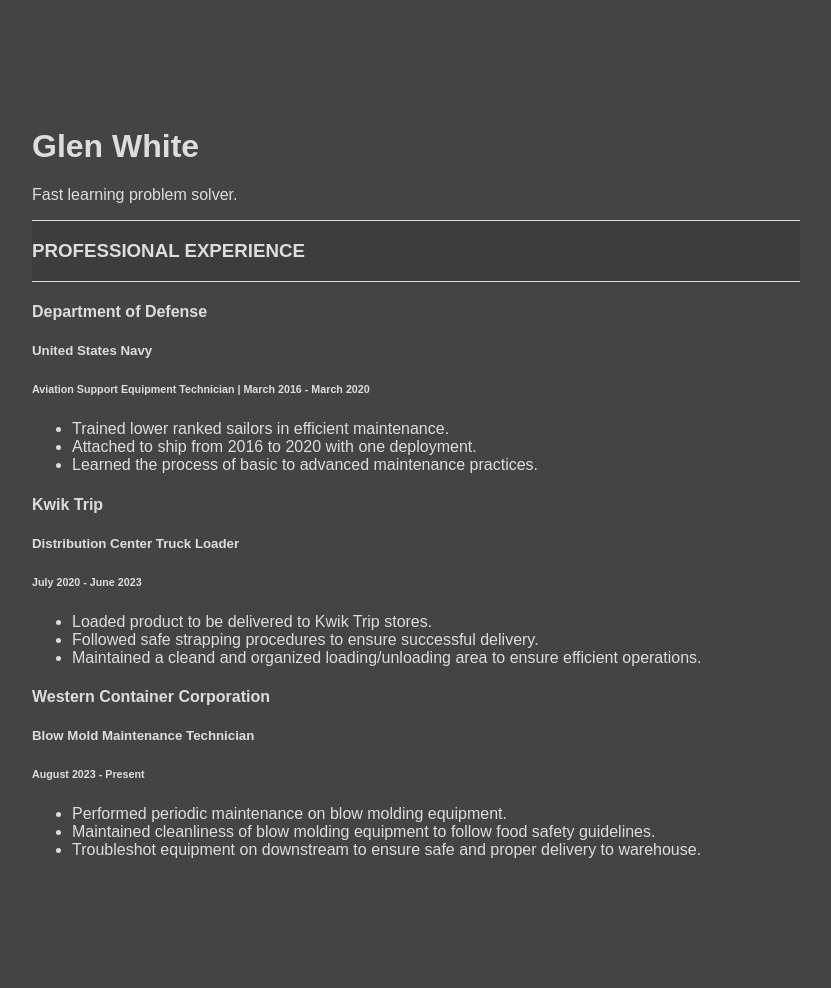
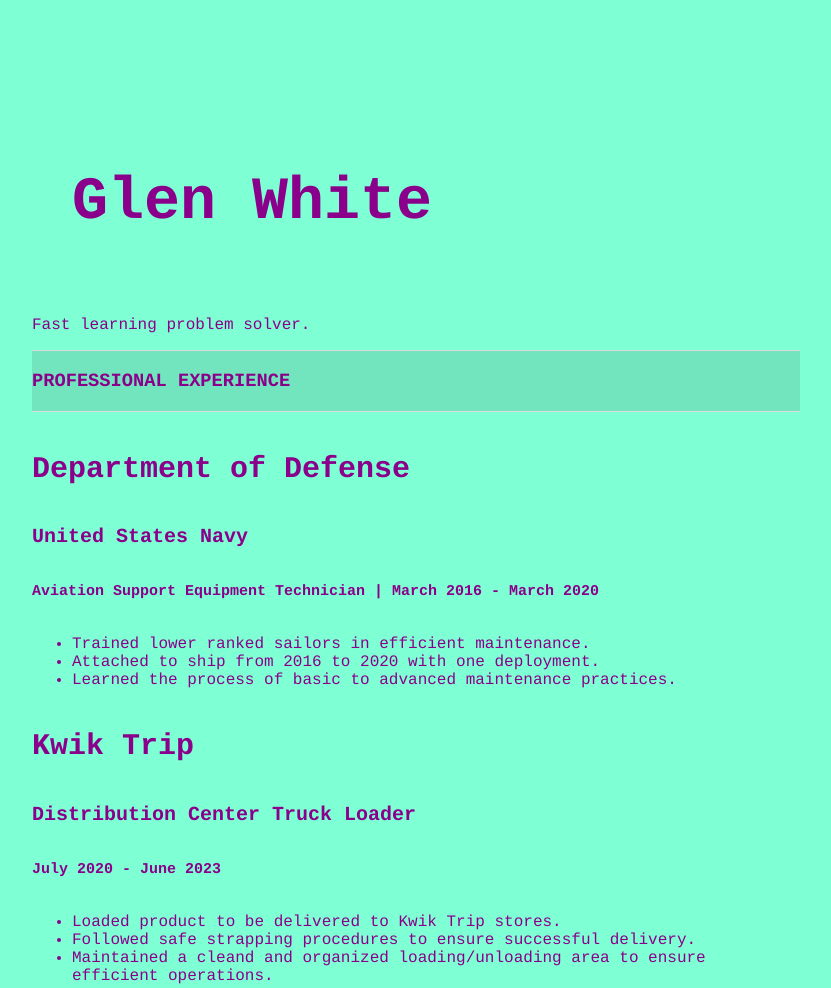
Before and after one commit to GlenWhiteII/GlenWhiteII.github.io, a plain HTML site: page index.html in a window 1280 px wide. Shown: the top 988 px of the page, without its empty margins (224-1055 px from the left). Drawn offline with Linux system fonts and the light colour scheme.

Commit message:
Update style.css

```diff
--- a/style.css
+++ b/style.css
@@ -1,7 +1,7 @@
 body {
-  background-color: #444444;
-  color: #dddddd;
-  font-family: Arial, Helvetica, sans-seriff;
+  background-color: #7FFFD4;
+  color: #8B008B;
+  font-family: Courier;
   margin: 10% 20%
 }
 
@@ -11,3 +11,22 @@
   border-bottom: 1px solid #dddddd;
   background-color: rgba(0,0,0, 0.1)
 }
+
+h1 {
+  padding: 40px;
+  font-family: Courier;
+  font-size: 60px;
+}
+
+h4 {
+  font-size: 30px;
+}
+
+h5 {
+  font-size: 20px;
+
+}
+
+h6 {
+  font-size: 15px;
+}
```
